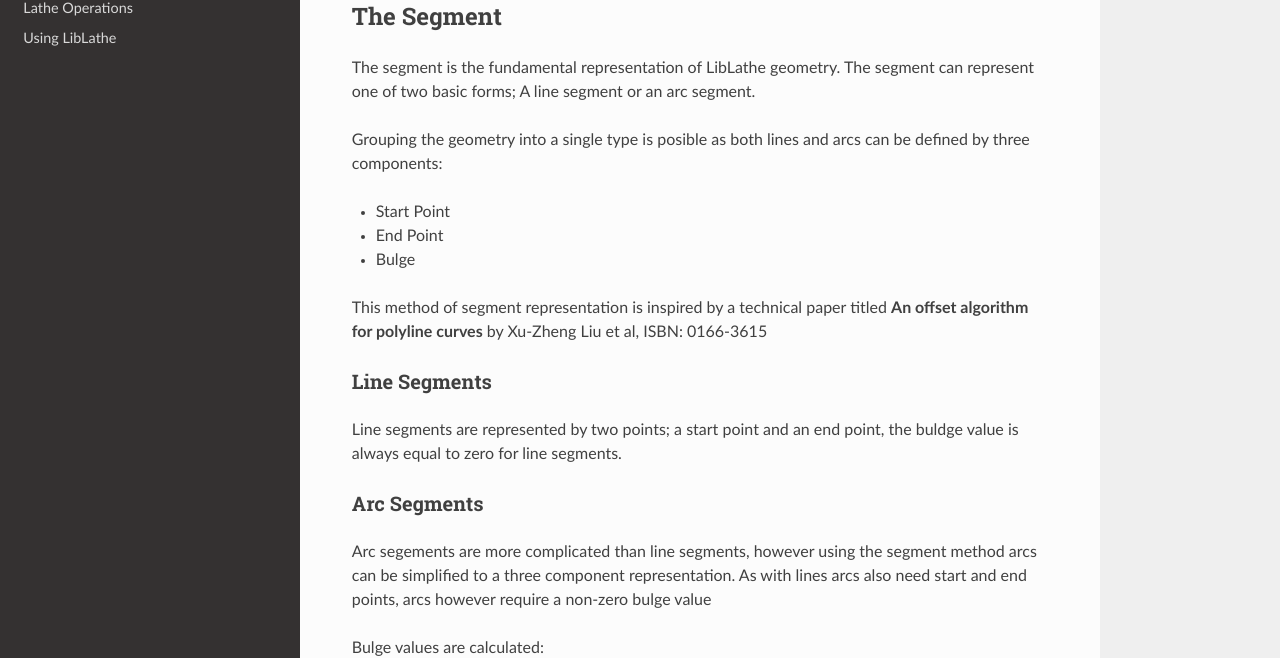
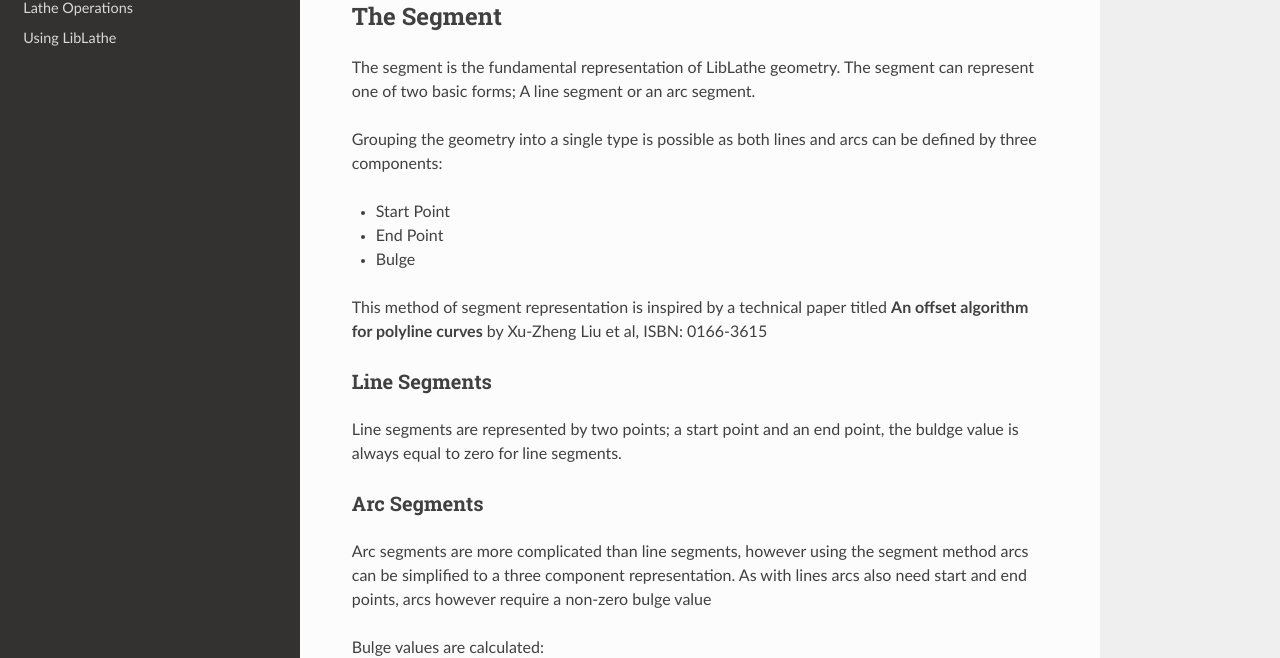
Before and after one commit to dubstar-04/LibLathe, a Sphinx documentation site: the page built from docs/source/pages/Geometry.rst, in a window 1280 px wide and 1178 px high. Shown: the part 232-890 px from the top of the window. Built offline with Sphinx 7.4.7 and the Read the Docs theme 2.0.0, drawn with Linux system fonts in a browser that asks for light colours.

Commit message:
Codespell reported issues
Fixed Codespell reported issues.

```diff
--- a/LLBoundBox.py
+++ b/LLBoundBox.py
@@ -1,6 +1,6 @@
 class BoundBox:
     '''
-    Generic bounding box implimentation
+    Generic bounding box implementation
     '''
 
     def __init__(self, pt1=None, pt2=None):
--- a/LLPoint.py
+++ b/LLPoint.py
@@ -73,7 +73,7 @@
 
     def rotate(self, angle):
         '''
-        Returns a point rotated by angle degress
+        Returns a point rotated by angle degrees
         '''
         x = self.Z * math.sin(angle) + self.X * math.cos(angle)
         z = self.Z * math.cos(angle) + self.X * math.sin(angle)
--- a/docs/source/pages/GCode.rst
+++ b/docs/source/pages/GCode.rst
@@ -2,7 +2,7 @@
 =====
 
 The fundamental purpose of LibLathe is to generate a program code or tool path
-commonly refered to as `GCode`_.
+commonly referred to as `GCode`_.
 
 .. _GCode: https://en.wikipedia.org/wiki/G-code
 
--- a/docs/source/pages/Geometry.rst
+++ b/docs/source/pages/Geometry.rst
@@ -10,7 +10,7 @@
 The segment is the fundamental representation of LibLathe geometry. The segment
 can represent one of two basic forms; A line segment or an arc segment.
 
-Grouping the geometry into a single type is posible as both lines and arcs can
+Grouping the geometry into a single type is possible as both lines and arcs can
 be defined by three components:
 
 - Start Point
@@ -29,7 +29,7 @@
 
 Arc Segments
 ------------
-Arc segements are more complicated than line segments, however using the segment
+Arc segments are more complicated than line segments, however using the segment
 method arcs can be simplified to a three component representation.
 As with lines arcs also need start and end points, arcs however require a non-zero
 bulge value
```
